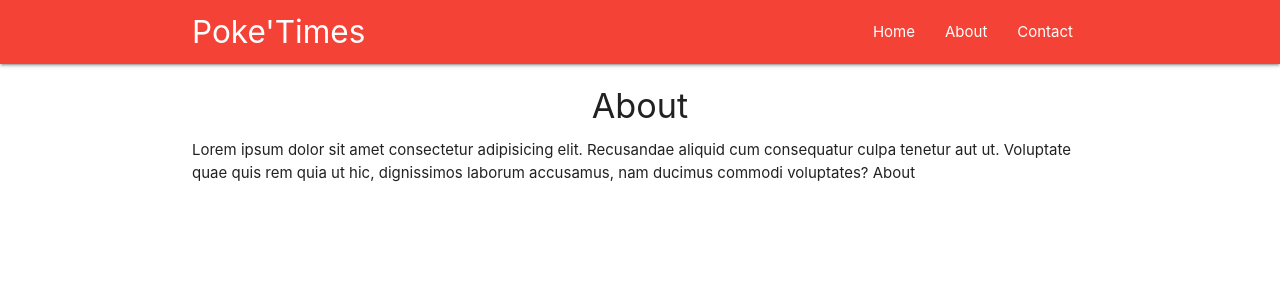
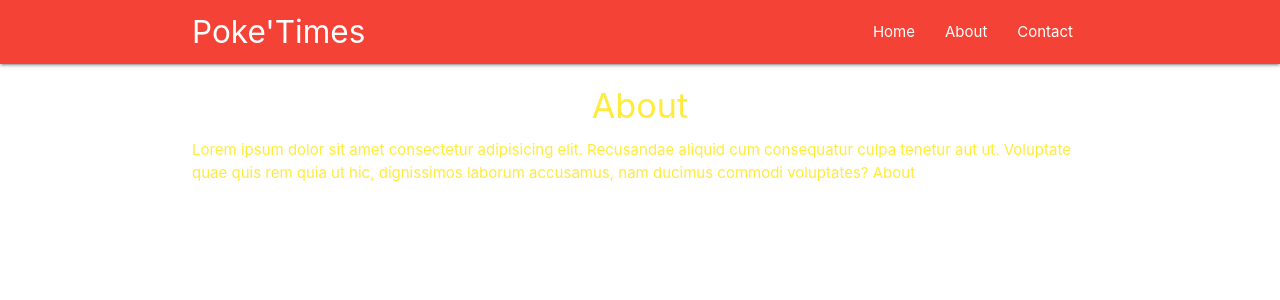
Before and after one commit to zaferozzcan/poketimes, a React (Create React App) app: page /about in a window 1280 px wide. Shown: the top 300 px of the page. Built offline with nearby package versions, Linux system fonts and the light colour scheme.

Commit message:
Add Higher Order Components tp return Dynamic and Colorful css

```diff
--- a/src/components/About.jsx
+++ b/src/components/About.jsx
@@ -1,4 +1,5 @@
 import React from "react";
+import Rainbow from "../hoc/Rainbow";
 
 function About() {
   return (
@@ -13,4 +14,4 @@
     </div>
   );
 }
-export default About;
+export default Rainbow(About);
--- /dev/null
+++ b/src/hoc/Rainbow.jsx
@@ -0,0 +1,18 @@
+import React from "react";
+
+function Rainbow(WrappedComponent) {
+  const colors = ["yellow", "blue", "red"];
+  const randomColor = colors[Math.floor(Math.random() * 2)];
+  const className = randomColor + "-text";
+  // console.log(className);
+
+  return props => {
+    return (
+      <div className={className}>
+        <WrappedComponent {...props} />
+      </div>
+    );
+  };
+}
+
+export default Rainbow;
```
